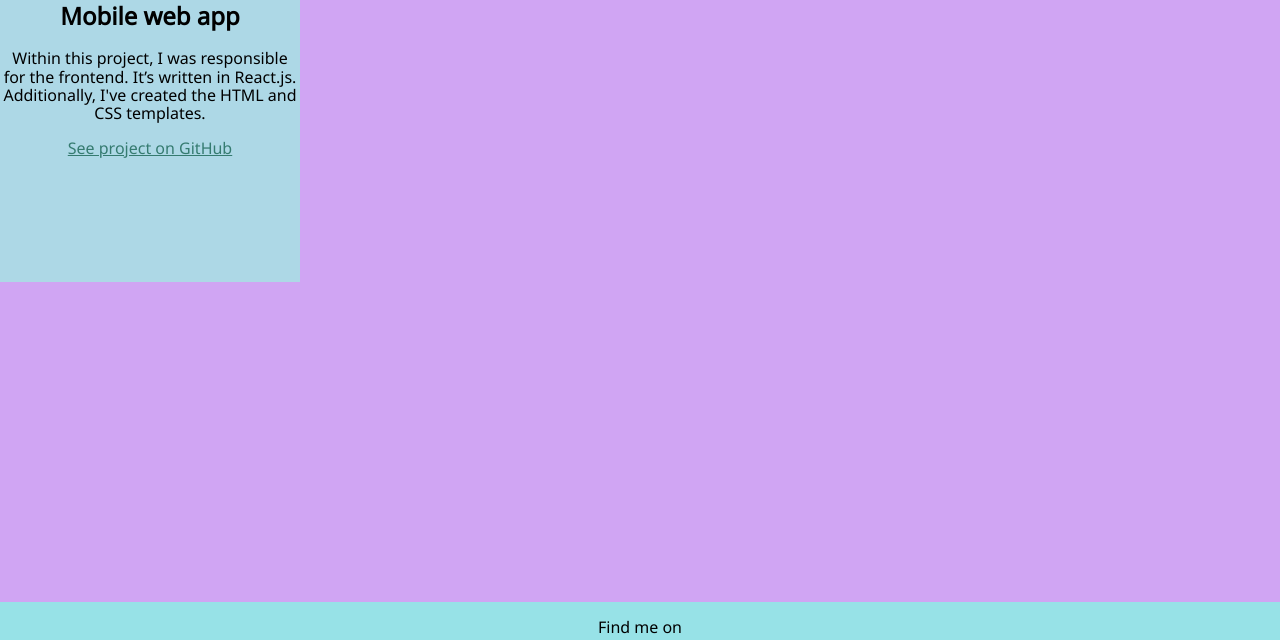
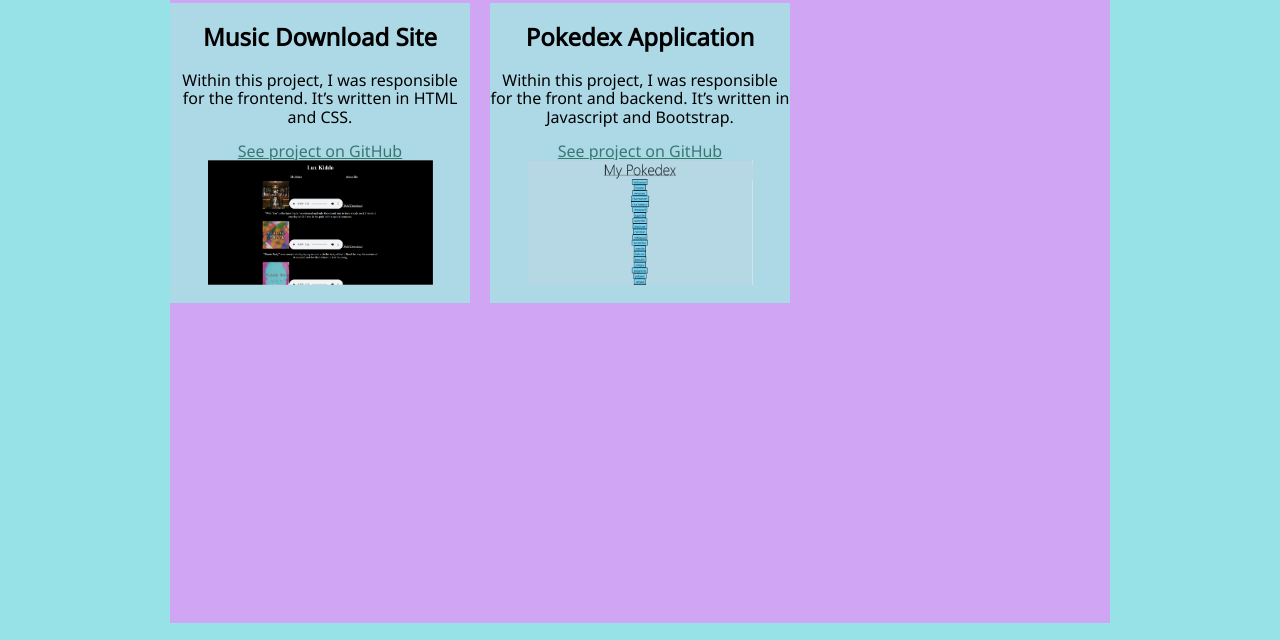
Before and after one commit to nmaresco/Quasar-Web-Design, a plain HTML site: page work.html in a window 1280 px wide. Shown: the part 286-926 px from the top of the page. Drawn offline with Linux system fonts and the light colour scheme; a web font is replaced by a local one.

Commit message:
Added work to portfolio page

```diff
--- a/css/styles.css
+++ b/css/styles.css
@@ -92,9 +92,7 @@ button:hover, button:focus {
   grid-template-rows: 300px 300px;
   grid-gap: 20px;
 }
-.grid__item {
-  background-color: lightblue;
-}
+
 body {
   background-color: #97E2E7;
 }
@@ -305,7 +303,6 @@ body {
 #contact_info {
   text-align: left;
 }
-.pokemon-table {
-
-
+.work--grid {
+  display: inline-grid;
 }
--- a/work.html
+++ b/work.html
@@ -9,6 +9,7 @@
     <link rel="preconnect" href="https://fonts.googleapis.com">
     <link rel="preconnect" href="https://fonts.gstatic.com" crossorigin>
     <link href="https://fonts.googleapis.com/css2?family=Inknut+Antiqua&display=swap" rel="stylesheet">
+    <link rel="stylesheet" href="css/styles.css">
   </head>
   <body>
 
@@ -35,20 +36,32 @@
   </header>
 
   <!-- Main content -->
+  <div class="work--wrapper">
+    <div class="work--grid">
         <section id="container--work">
            <h1>Work</h1>
            <div class="grid">
               <!-- Grid items will live here -->
-       <div class="grid__item">
-         <h2>Mobile web app</h2>
+             <div class="grid__item" id="musicStore">
+               <h2>Music Download Site</h2>
                <p>
-            Within this project, I was responsible for the frontend. It’s written in React.js. Additionally, I've created the HTML and CSS templates.
+                  Within this project, I was responsible for the frontend. It’s written in HTML and CSS.
                </p>
-         <a href="#">See project on GitHub</a>
+               <a href="https://github.com/nmaresco/Quasar-Web-Design.git">See project on GitHub</a>
+               <img src="img/MusicStore.png" height="125px" width="225px">
+             </div>
+
+             <div class="grid__item" id="musicStore">
+               <h2>Pokedex Application</h2>
+               <p>
+                  Within this project, I was responsible for the front and backend. It’s written in Javascript and Bootstrap.
+               </p>
+               <a href="https://github.com/nmaresco/Simple-JS-App.git">See project on GitHub</a>
+               <img src="img/Pokedex.png" height="125px" width="225px">
              </div>
            </div>
-  </section>
-
+    </div>
+  </div>
   <!-- Footer with links to social media profiles -->
   <footer class="page-footer">
     <p>Find me on</p>
```
Also changed, not shown: img/MusicStore.png (added), img/Pokedex.png (added). Lines whose indentation alone changed are shown as unchanged.
